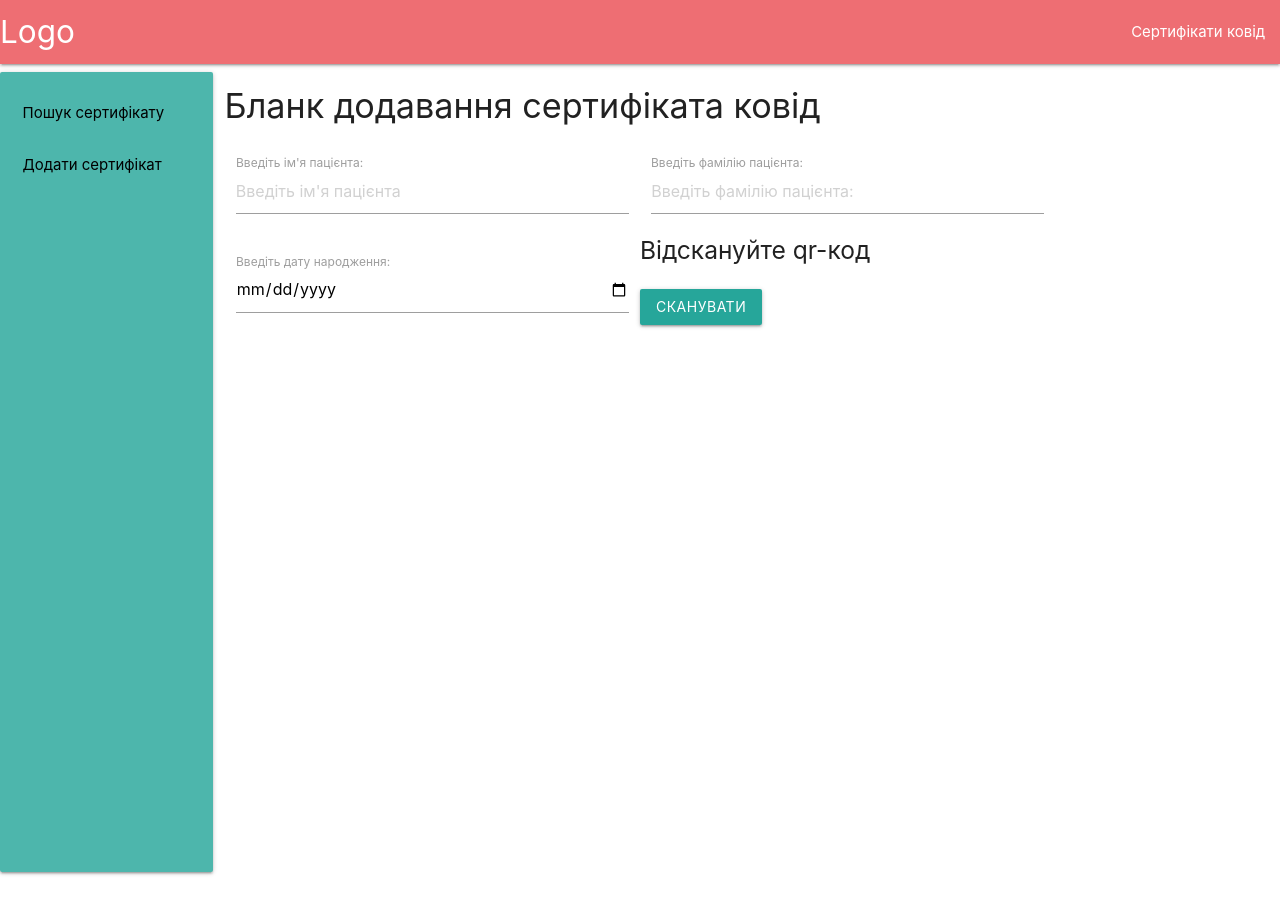
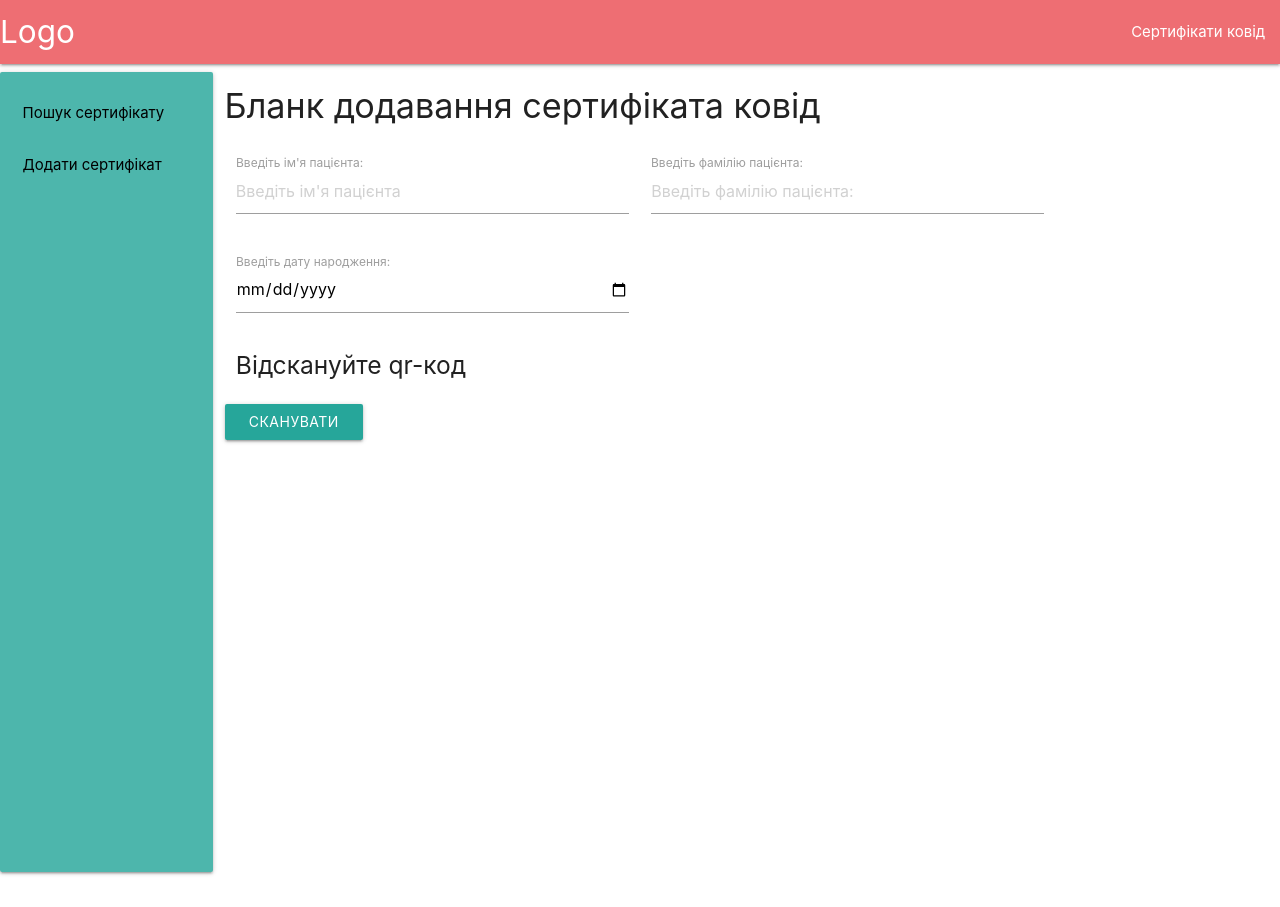
Before and after one commit to VladyslavRudniev/Rudniev.CertificateVerification.WebClient, a Vue app: page /CovidCertificate in a window 1280 px wide. Built offline with nearby package versions, Linux system fonts and the light colour scheme.

Commit message:
sidebar logic refactoring.

```diff
--- a/src/components/pages/certificateVerification/CertificateForm.vue
+++ b/src/components/pages/certificateVerification/CertificateForm.vue
@@ -3,27 +3,25 @@
 
     <h4>Бланк додавання сертифіката ковід</h4>
 
-    <InputComponent class="col s6" v-bind="inputName" ref="inputNameDetails"/>
-    <InputComponent class="col s6" v-bind="inputSurname" ref="inputSurnameDetails"/>
-    <InputComponent class="col s6" v-bind="inputBirthdate" ref="inputBirthdateDetails"/>
+    <InputComponent class="col s12 m6" v-bind="inputName" ref="inputNameDetails"/>
+    <InputComponent class="col s12 m6" v-bind="inputSurname" ref="inputSurnameDetails"/>
+    <InputComponent class="col s12 m6" v-bind="inputBirthdate" ref="inputBirthdateDetails"/>
 
-    <h5>Відскануйте qr-код</h5>
+    <h5 class="col s12 m12">Відскануйте qr-код</h5>
 
-    <a class="waves-effect waves-light btn mt1" v-on:click="isFormCompleted">Сканувати</a>
-    <h6 class="red-text text-darken-2">{{ massage }}</h6>
+    <a class="col m2 waves-effect waves-light btn mt1" v-on:click="isFormCompleted">Сканувати</a>
+    <h6 class="col m10 red-text text-darken-2 pt1">{{ massage }}</h6>
 
     <template v-if="qrVisible">
-    <div class="qrbox mt2">
-
+      <div class="col qrbox mt2">
         <qrcode-stream @init="onInit" @decode="onDecode"></qrcode-stream>
-
-    </div>
+      </div>
     </template>
 
     <InputComponent v-bind="inputQrCode" ref="inputQrCodeDetails"/>
 
     <template v-if="isComplitedForm">
-      <button class="btn waves-effect waves-light mt2" type="submit">
+      <button class="col btn waves-effect waves-light mt2" type="submit">
         Відправити
         <i class="material-icons right">send</i></button>
     </template>
@@ -156,5 +154,7 @@ export default {
   height: 20rem;
   border: 2px dotted red;
 }
-
+.pt1 {
+  padding-top: 1rem;
+}
 </style>
--- a/src/components/pages/certificateVerification/Sidebar.vue
+++ b/src/components/pages/certificateVerification/Sidebar.vue
@@ -14,21 +14,18 @@
 <script>
 export default {
   name: "Sidebar",
-  props: ["isSearchPage", "isAddPage"],
+  props: ["numberOfSection"],
   data: function (){
     return {
-      searchPage : this.isSearchPage,
-      addPage : this.isAddPage,
+      numberSection : this.numberOfSection,
     }
   },
   methods: {
     OnTabSerchPage() {
-      this.$emit('update:isSearchPage', this.isSearchPage=true);
-      this.$emit('update:isAddPage', this.isAddPage=false);
+      this.$emit('update:numberOfSection', this.numberSection=1);
     },
     OnTabAddPage() {
-      this.$emit('update:isSearchPage', this.isSearchPage=false);
-      this.$emit('update:isAddPage', this.isAddPage=true);
+      this.$emit('update:numberOfSection', this.numberSection=2);
     }
   }
 }
--- a/src/views/CertificateVerificationView.vue
+++ b/src/views/CertificateVerificationView.vue
@@ -1,8 +1,8 @@
 <template>
   <div class="row">
-    <sidebar class="col s3 m3 l2 13 sidebar" :isSearchPage.sync="isSearchPage" :isAddPage.sync="isAddPage"/>
-    <CertificateForm class="col s9 m9 l8 19" v-if="isAddPage"/>
-    <certificate-search class="col s9 m9 l8 19" v-if="isSearchPage"/>
+    <sidebar class="col s3 m3 l2 13 sidebar" :numberOfSection.sync="numberOfSection"/>
+    <CertificateForm class="col s9 m9 l8 19" v-if="numberOfSection === 2"/>
+    <CertificateSearch class="col s9 m9 l8 19" v-else-if="numberOfSection === 1"/>
   </div>
 </template>
 
@@ -20,8 +20,7 @@ export default {
   },
   data: function() {
     return {
-      isSearchPage: false,
-      isAddPage: true,
+      numberOfSection: 2,
     }
   }
 }
```
